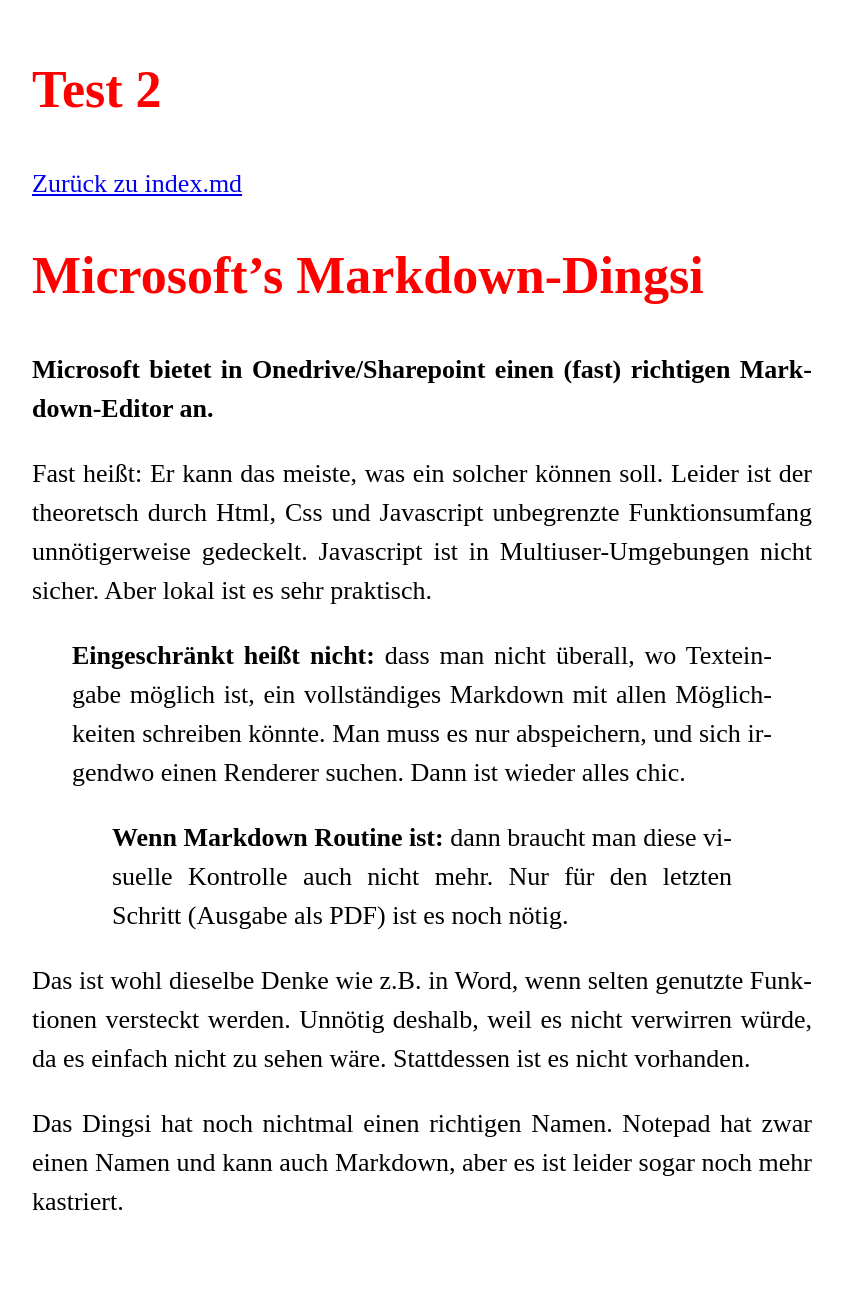
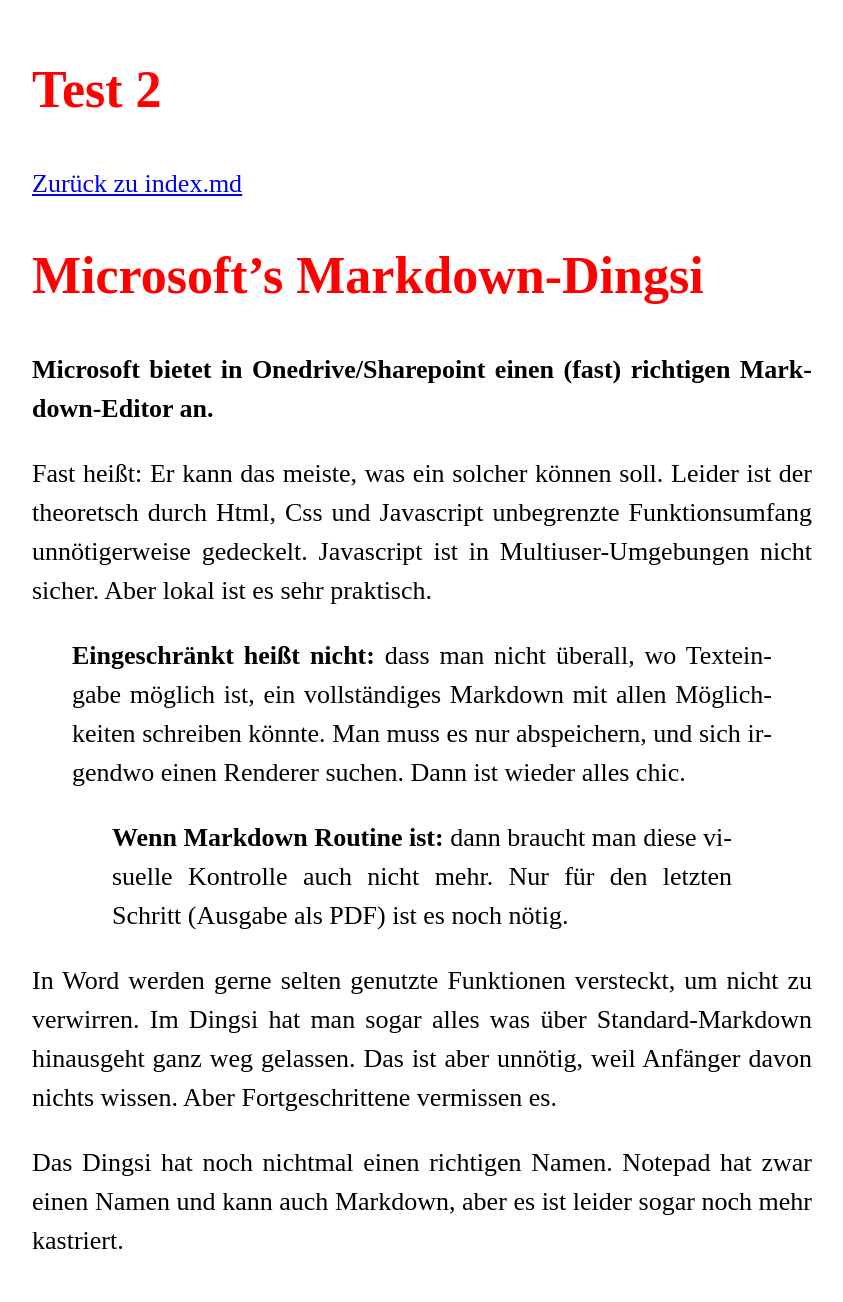
Before and after one commit to MonaLgbt/MonaLgbt.github.io, a Jekyll site: the page built from pages/Dingsi.md, in a window 1280 px wide. Shown: the whole page, without its empty margins (218-1061 px from the left). Built offline with Jekyll 4.4.1, drawn with Linux system fonts in a browser that asks for light colours; before the commit the page ends 1263 px from its top, so only the background shows below that.

Commit message:
Update Dingsi.md

```diff
--- a/pages/Dingsi.md
+++ b/pages/Dingsi.md
@@ -14,6 +14,6 @@
 > **Eingeschränkt heißt nicht:** dass man nicht überall, wo Texteingabe möglich ist, ein vollständiges Markdown mit allen Möglichkeiten schreiben könnte. Man muss es nur abspeichern, und sich irgendwo einen Renderer suchen. Dann ist wieder alles chic.
 >> **Wenn Markdown Routine ist:** dann braucht man diese visuelle Kontrolle auch nicht mehr. Nur für den letzten Schritt (Ausgabe als PDF) ist es noch nötig.
 
-Das ist wohl dieselbe Denke wie z.B. in Word, wenn selten genutzte Funktionen versteckt werden. Unnötig deshalb, weil es nicht verwirren würde, da es einfach nicht zu sehen wäre. Stattdessen ist es nicht vorhanden.
+In Word werden gerne selten genutzte Funktionen versteckt, um nicht zu verwirren. Im Dingsi hat man sogar alles was über Standard-Markdown hinausgeht ganz weg gelassen. Das ist aber unnötig, weil Anfänger davon nichts wissen. Aber Fortgeschrittene vermissen es.
 
 Das Dingsi hat noch nichtmal einen richtigen Namen. Notepad hat zwar einen Namen und kann auch Markdown, aber es ist leider sogar noch mehr kastriert.
```
